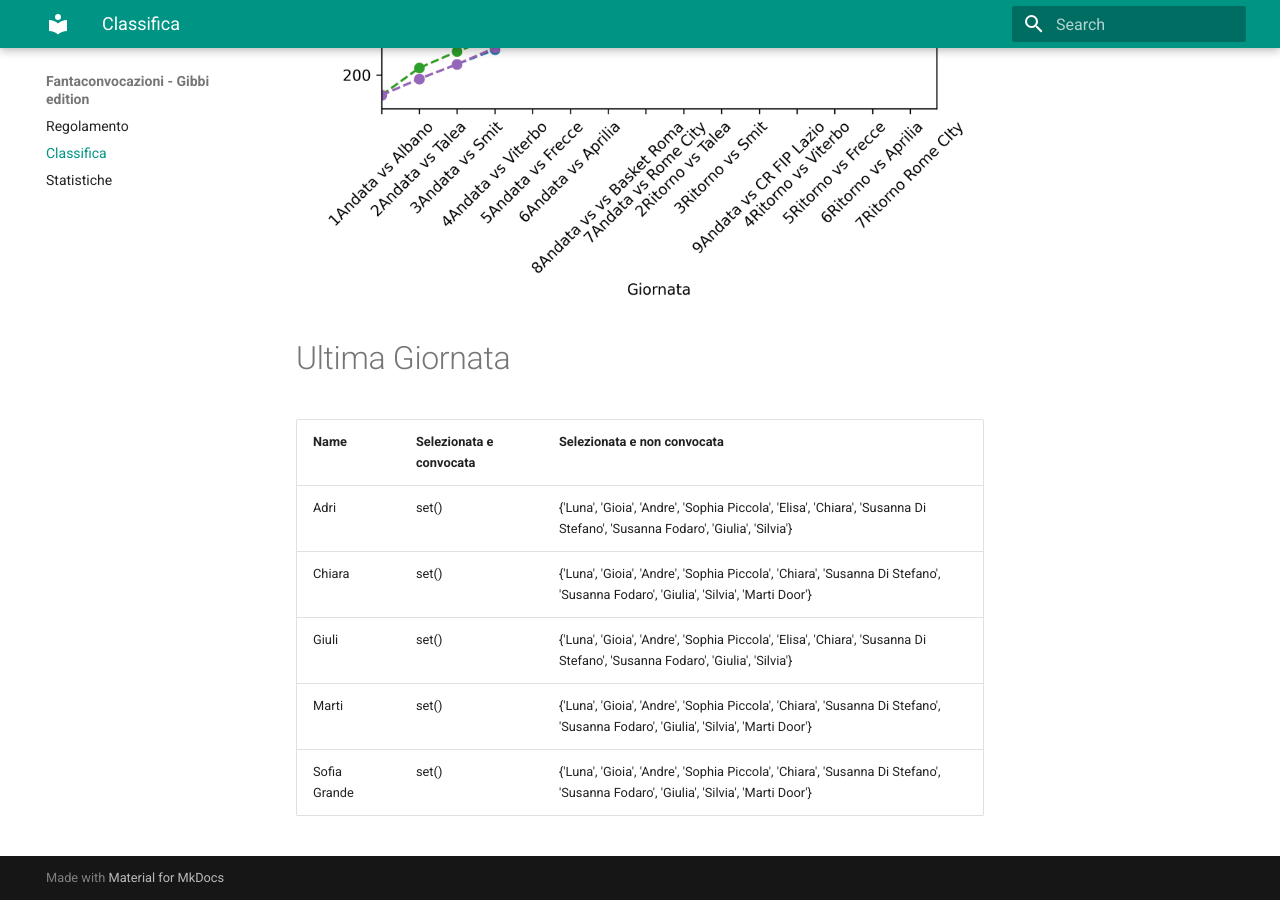
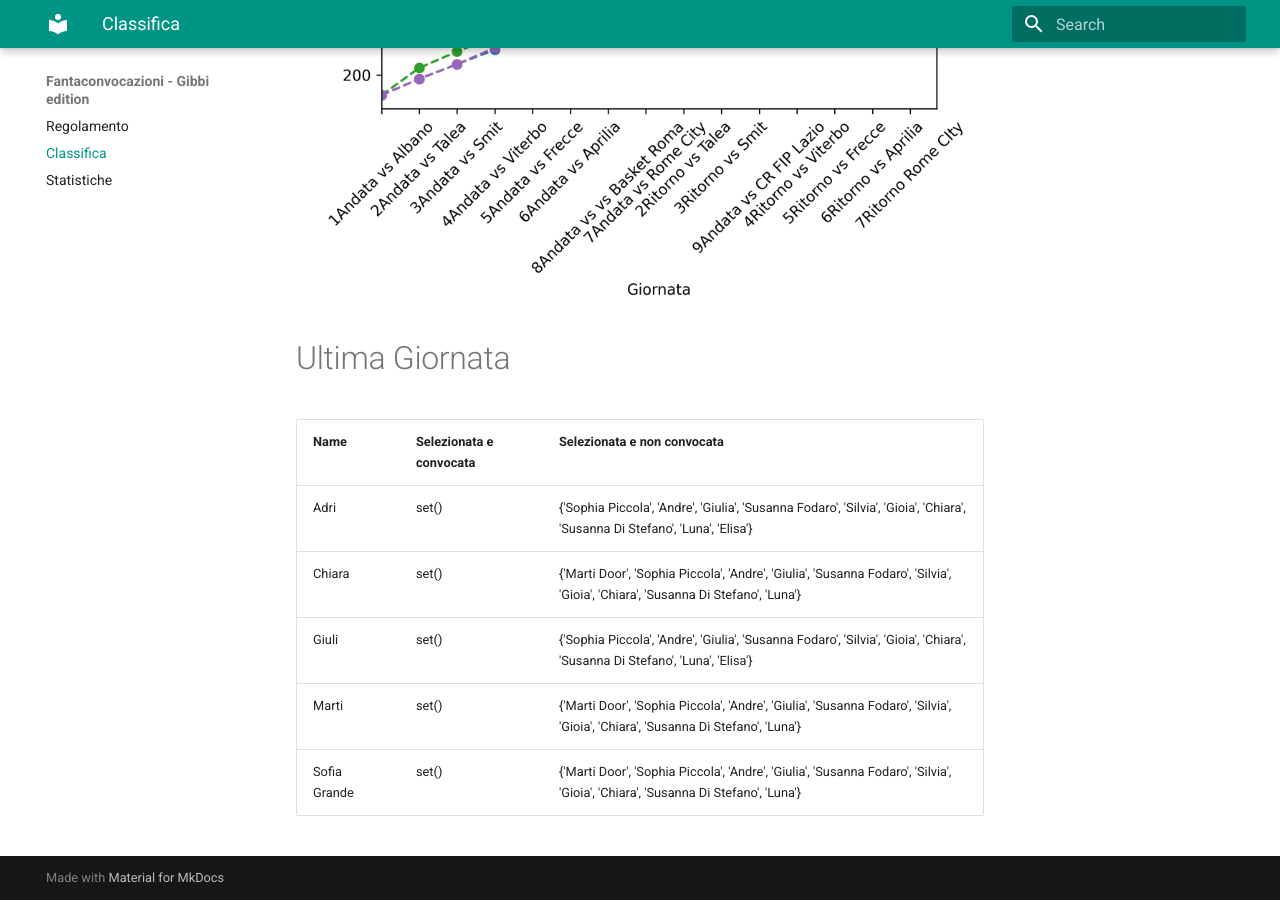
Before and after one commit to martinig94/fantagibbi, an MkDocs documentation site: the page built from docs/Classifica.md, in a window 1280 px wide and 900 px high, scrolled down 810 px. Built offline with MkDocs 1.6.1 and Material for MkDocs 9.7.7, drawn with Linux system fonts in a browser that asks for light colours.

Commit message:
Auto-update from main.py

```diff
--- a/docs/Classifica.md
+++ b/docs/Classifica.md
@@ -18,9 +18,9 @@
 <!-- START_TABLE CORRECT -->
 | Name         | Selezionata e convocata   | Selezionata e non convocata                                                                                                      |
 |:-------------|:--------------------------|:---------------------------------------------------------------------------------------------------------------------------------|
-| Adri         | set()                     | {'Luna', 'Gioia', 'Andre', 'Sophia Piccola', 'Elisa', 'Chiara', 'Susanna Di Stefano', 'Susanna Fodaro', 'Giulia', 'Silvia'}      |
-| Chiara       | set()                     | {'Luna', 'Gioia', 'Andre', 'Sophia Piccola', 'Chiara', 'Susanna Di Stefano', 'Susanna Fodaro', 'Giulia', 'Silvia', 'Marti Door'} |
-| Giuli        | set()                     | {'Luna', 'Gioia', 'Andre', 'Sophia Piccola', 'Elisa', 'Chiara', 'Susanna Di Stefano', 'Susanna Fodaro', 'Giulia', 'Silvia'}      |
-| Marti        | set()                     | {'Luna', 'Gioia', 'Andre', 'Sophia Piccola', 'Chiara', 'Susanna Di Stefano', 'Susanna Fodaro', 'Giulia', 'Silvia', 'Marti Door'} |
-| Sofia Grande | set()                     | {'Luna', 'Gioia', 'Andre', 'Sophia Piccola', 'Chiara', 'Susanna Di Stefano', 'Susanna Fodaro', 'Giulia', 'Silvia', 'Marti Door'} |
+| Adri         | set()                     | {'Sophia Piccola', 'Andre', 'Giulia', 'Susanna Fodaro', 'Silvia', 'Gioia', 'Chiara', 'Susanna Di Stefano', 'Luna', 'Elisa'}      |
+| Chiara       | set()                     | {'Marti Door', 'Sophia Piccola', 'Andre', 'Giulia', 'Susanna Fodaro', 'Silvia', 'Gioia', 'Chiara', 'Susanna Di Stefano', 'Luna'} |
+| Giuli        | set()                     | {'Sophia Piccola', 'Andre', 'Giulia', 'Susanna Fodaro', 'Silvia', 'Gioia', 'Chiara', 'Susanna Di Stefano', 'Luna', 'Elisa'}      |
+| Marti        | set()                     | {'Marti Door', 'Sophia Piccola', 'Andre', 'Giulia', 'Susanna Fodaro', 'Silvia', 'Gioia', 'Chiara', 'Susanna Di Stefano', 'Luna'} |
+| Sofia Grande | set()                     | {'Marti Door', 'Sophia Piccola', 'Andre', 'Giulia', 'Susanna Fodaro', 'Silvia', 'Gioia', 'Chiara', 'Susanna Di Stefano', 'Luna'} |
 <!-- END_TABLE CORRECT -->
```
